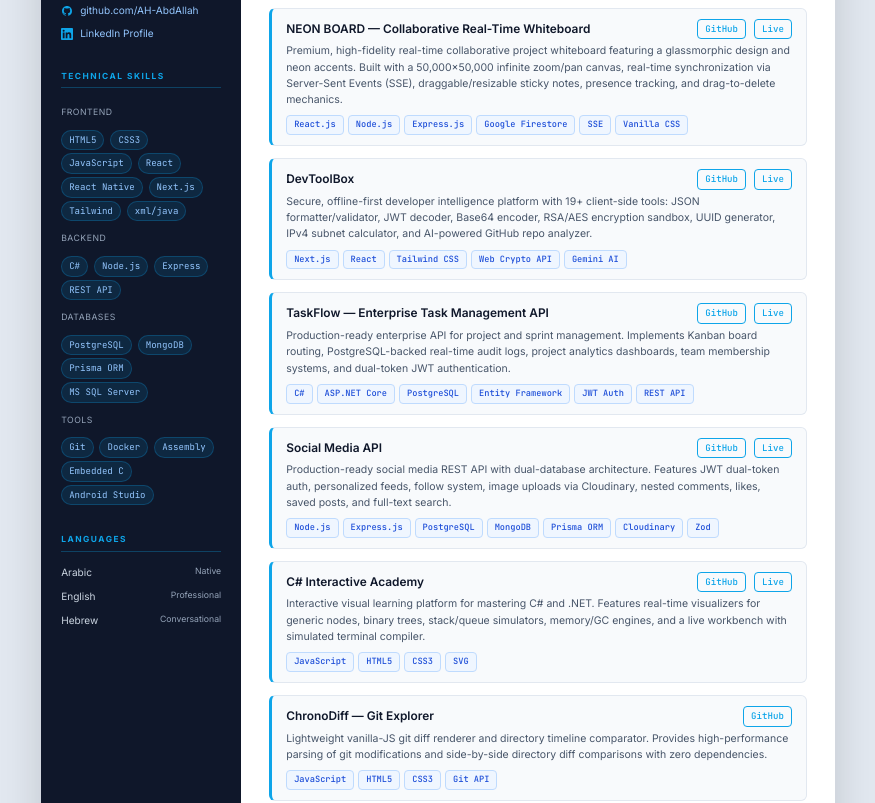
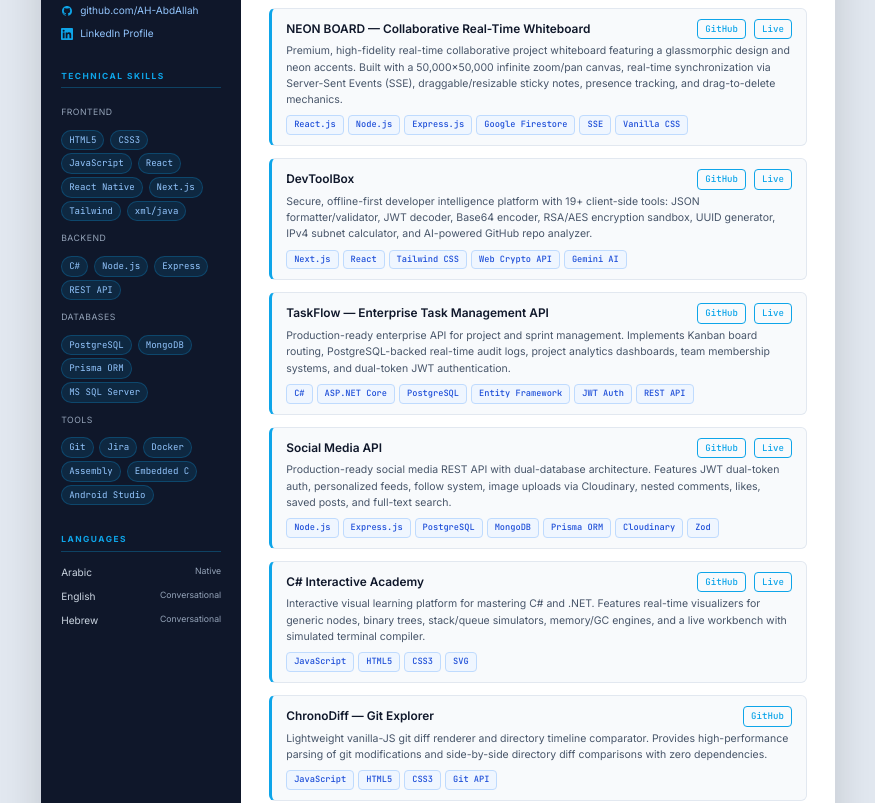
Before and after one commit to AH-AbdAllah/portfolio, a plain HTML site: page cv.html in a window 1280 px wide. Shown: the part 390-1193 px from the top of the page, without its empty margins (202-1077 px from the left). Drawn offline with Linux system fonts and the light colour scheme.

Commit message:
Add Jira and update English proficiency
Add 'Jira' to the tools list in both cv.html and the PORTFOLIO_DATA in script.js to keep displayed skills and data consistent. Update the English language level from 'Professional' to 'Conversational' in cv.html. Also remove an extraneous blank line near the Education section.

```diff
--- a/cv.html
+++ b/cv.html
@@ -582,6 +582,7 @@
           <div class="skill-group-label">Tools</div>
           <div>
             <span class="skill-pill">Git</span>
+            <span class="skill-pill">Jira</span>
             <span class="skill-pill">Docker</span>
             <span class="skill-pill">Assembly</span>
             <span class="skill-pill">Embedded C</span>
@@ -598,7 +599,7 @@
           <span>Arabic</span><span class="lang-level">Native</span>
         </div>
         <div class="lang-item">
-          <span>English</span><span class="lang-level">Professional</span>
+          <span>English</span><span class="lang-level">Conversational</span>
         </div>
         <div class="lang-item">
           <span>Hebrew</span><span class="lang-level">Conversational</span>
@@ -718,7 +719,6 @@
 
         </div>
       </div>
-
       <!-- Education -->
       <div class="cv-section">
         <div class="cv-section-title">Education</div>
--- a/script.js
+++ b/script.js
@@ -50,7 +50,7 @@
   skills: {
     frontend: ["HTML5", "CSS3", "JavaScript (ES6+)", "React", "React Native", "Next.js", "Tailwind CSS", "Responsive Layouts"],
     backend: ["C#", "ASP.NET Core", "Node.js", "REST APIs", "SQL", "PostgreSQL", "Entity Framework Core"],
-    tools: ["Git & GitHub", "Docker", "Assembly (x86)", "Embedded C / Arduino"]
+    tools: ["Git & GitHub", "Jira", "Docker", "Assembly (x86)", "Embedded C / Arduino"]
   },
   timeline: [
     {
```
